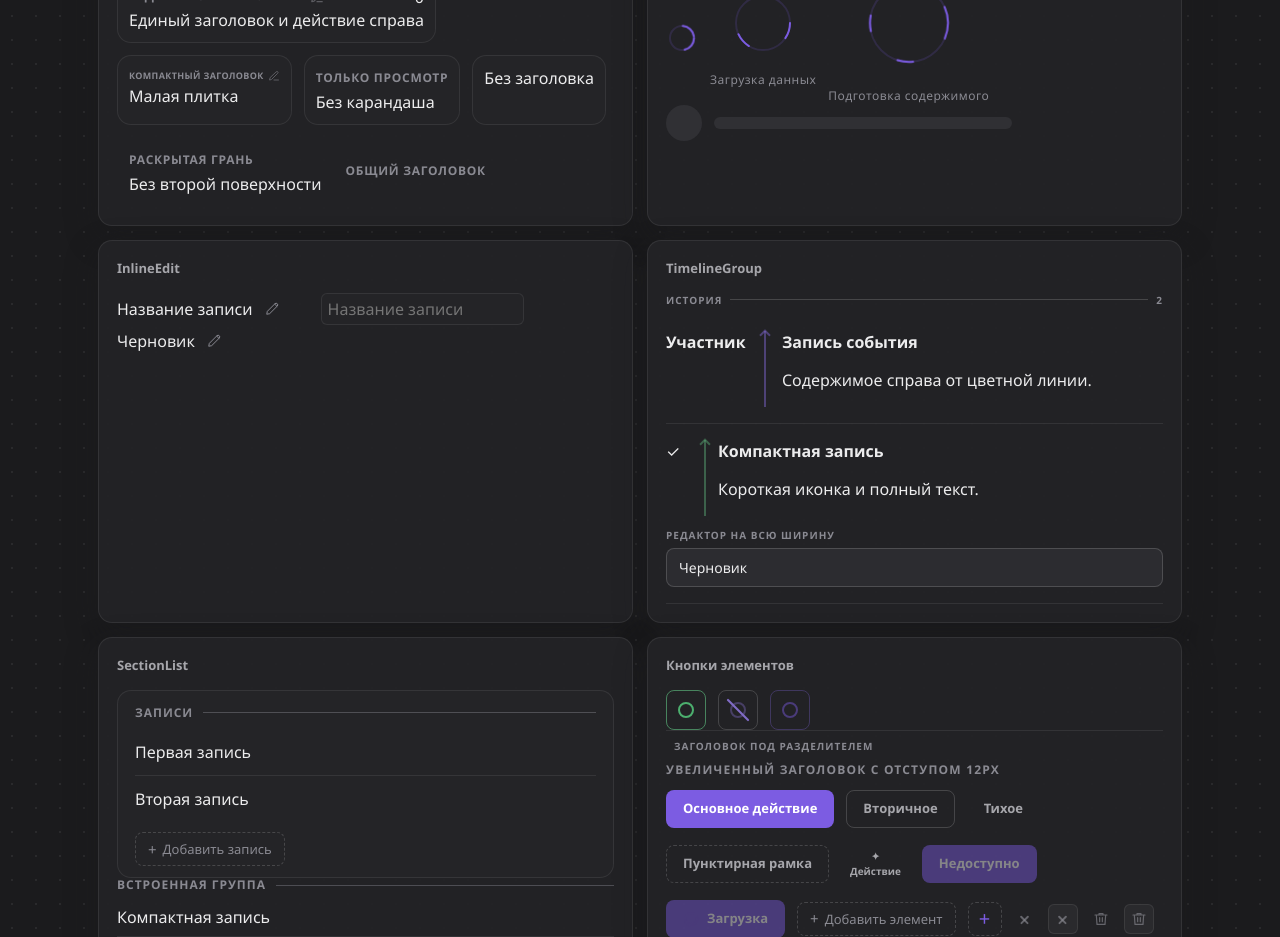
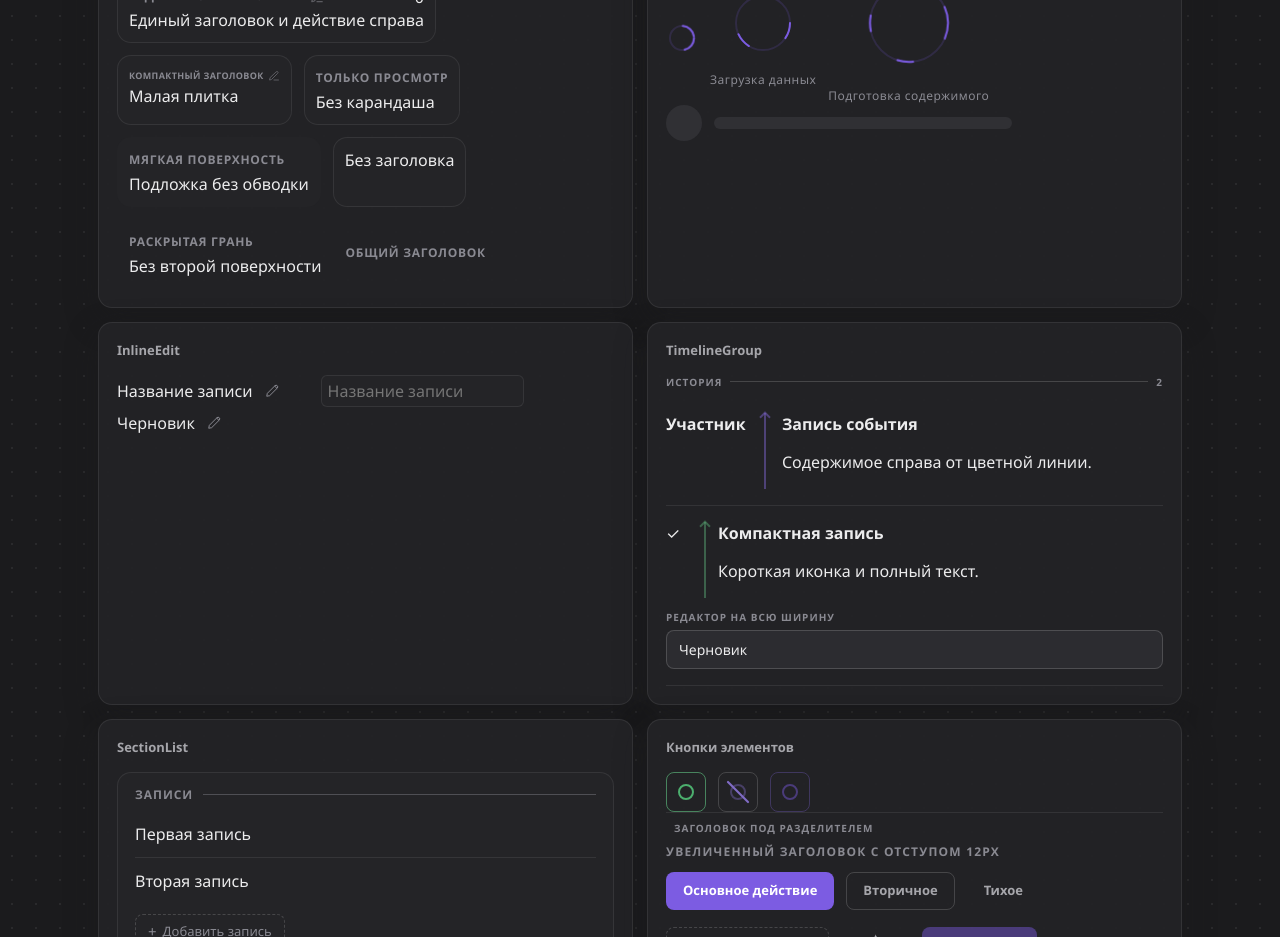
Before and after one commit to SylvieShare/share-ui, a Vue app: page / in a window 1280 px wide. Shown: the part 1340-2277 px from the top of the page. Built offline with nearby package versions, Linux system fonts and the light colour scheme.

Commit message:
Добавить управление обводкой плитки независимо от поверхности

```diff
--- a/package.json
+++ b/package.json
@@ -1,6 +1,6 @@
 {
   "name": "@sylvieshare/share-ui",
-  "version": "0.44.0",
+  "version": "0.45.0",
   "description": "Shared Vue 3 design tokens, UI primitives and headless interactions for SylvieShare applications.",
   "type": "module",
   "main": "./dist/share-ui.js",
--- a/src/components/BaseTile.vue
+++ b/src/components/BaseTile.vue
@@ -1,7 +1,7 @@
 <template>
   <div
     class="base-tile"
-    :class="{ 'base-tile--interactive': interactive, 'base-tile--tint': tint, 'base-tile--framed': framed, 'base-tile--glass': surface === 'glass' }"
+    :class="{ 'base-tile--outlined': outlined, 'base-tile--interactive': interactive, 'base-tile--tint': tint, 'base-tile--framed': framed, 'base-tile--glass': surface === 'glass' }"
     :style="{ '--tile-color': resolvedColor, '--tile-frame-width': `${Math.max(1, Math.min(4, Number(frameWidth) || 1))}px`, ...(surface === 'glass' ? { 'backdrop-filter': 'blur(14px)', '-webkit-backdrop-filter': 'blur(14px)' } : {}) }"
     @click="$emit('click', $event)"
   >
@@ -20,6 +20,7 @@ const props = defineProps({
   tint: { type: Boolean, default: false },
   // Gradient fill + colored border in the tile color (e.g. the HP block).
   framed: { type: Boolean, default: false },
+  outlined: { type: Boolean, default: true },
   frameWidth: { type: Number, default: 1 },
   // Pointer cursor + hover tint.
   interactive: { type: Boolean, default: false },
@@ -37,10 +38,12 @@ const resolvedColor = computed(() => props.color || 'var(--accent)')
   background: var(--tile-surface);
   border: none;
   border-radius: var(--r-lg);
-  box-shadow: inset 0 0 0 1px var(--border);
+  box-shadow: none;
   box-sizing: border-box;
   transition: background 0.15s, box-shadow 0.15s;
 }
+
+.base-tile--outlined { box-shadow: inset 0 0 0 1px var(--border); }
 
 .base-tile--glass {
   --tile-surface: color-mix(in srgb, var(--surface) 76%, transparent);
@@ -56,8 +59,8 @@ const resolvedColor = computed(() => props.color || 'var(--accent)')
 
 .base-tile--interactive:hover {
   background: color-mix(in srgb, var(--tile-color) 11%, var(--tile-surface));
-  box-shadow: inset 0 0 0 1px color-mix(in srgb, var(--tile-color) 28%, var(--border));
 }
+.base-tile--interactive.base-tile--outlined:hover { box-shadow: inset 0 0 0 1px color-mix(in srgb, var(--tile-color) 28%, var(--border)); }
 
 /* gradient + colored border (HP block look) */
 .base-tile--framed {
--- a/src/components/MorphTile.vue
+++ b/src/components/MorphTile.vue
@@ -1,5 +1,5 @@
 <template>
-  <component :is="embedded ? 'div' : BaseTile" class="morph-tile" :color="embedded ? undefined : color" :tint="embedded ? undefined : tint" :framed="embedded ? undefined : framed" :interactive="embedded ? undefined : interactive" :style="{ '--morph-tile-padding': padding }" @click="$emit('click', $event)">
+  <component :is="embedded ? 'div' : BaseTile" class="morph-tile" :color="embedded ? undefined : color" :tint="embedded ? undefined : tint" :framed="embedded ? undefined : framed" :outlined="embedded ? undefined : outlined" :interactive="embedded ? undefined : interactive" :style="{ '--morph-tile-padding': padding }" @click="$emit('click', $event)">
     <slot name="decoration" />
     <MorphTileHeader v-if="title || $slots.title || $slots.aside" :title="title" :compact-header="compactHeader" :show-edit="showEdit" :edit-label="editLabel" :edit-fade="editFade" :clickable-title="clickableTitle" @edit="$emit('edit', $event)">
       <template v-if="$slots.title" #default><slot name="title" /></template>
@@ -11,7 +11,7 @@
 <script setup>
 import BaseTile from './BaseTile.vue'
 import MorphTileHeader from './MorphTileHeader.vue'
-defineProps({ title: { type: String, default: '' }, compactHeader: Boolean, showEdit: Boolean, editLabel: { type: String, default: '' }, editFade: Boolean, clickableTitle: { type: Boolean, default: true }, embedded: Boolean, padding: { type: String, default: '12px' }, color: { type: String, default: null }, tint: Boolean, framed: Boolean, interactive: Boolean })
+defineProps({ title: { type: String, default: '' }, compactHeader: Boolean, showEdit: Boolean, editLabel: { type: String, default: '' }, editFade: Boolean, clickableTitle: { type: Boolean, default: true }, embedded: Boolean, padding: { type: String, default: '12px' }, color: { type: String, default: null }, tint: Boolean, framed: Boolean, outlined: { type: Boolean, default: true }, interactive: Boolean })
 defineEmits(['click', 'edit'])
 </script>
 <style scoped>
--- a/src/gallery/ComponentGallery.vue
+++ b/src/gallery/ComponentGallery.vue
@@ -41,6 +41,7 @@
             </MorphTile>
             <MorphTile compact-header title="Компактный заголовок" show-edit edit-label="Редактировать"><span>Малая плитка</span></MorphTile>
             <MorphTile title="Только просмотр"><span>Без карандаша</span></MorphTile>
+            <MorphTile :outlined="false" title="Мягкая поверхность"><span>Подложка без обводки</span></MorphTile>
             <MorphTile><span>Без заголовка</span></MorphTile>
             <MorphTile embedded title="Раскрытая грань" show-edit edit-fade edit-label="Редактировать"><span>Без второй поверхности</span></MorphTile>
             <MorphTileHeader title="Общий заголовок" />
--- a/src/index.d.ts
+++ b/src/index.d.ts
@@ -9,6 +9,7 @@ export const SectionList: DefineComponent<{
 }>
 
 export const BaseTile: DefineComponent<{
+  outlined?: boolean
   frameWidth?: number
   surface?: 'solid' | 'glass'
   color?: string | null
@@ -674,6 +675,7 @@ export interface MorphTileHeaderProps {
 }
 export const MorphTileHeader: DefineComponent<MorphTileHeaderProps>
 export const MorphTile: DefineComponent<MorphTileHeaderProps & {
+  outlined?: boolean
   embedded?: boolean
   padding?: string
   color?: string | null
```
Also changed, not shown: 7 other files (tests, documents, lock files or other folders).
